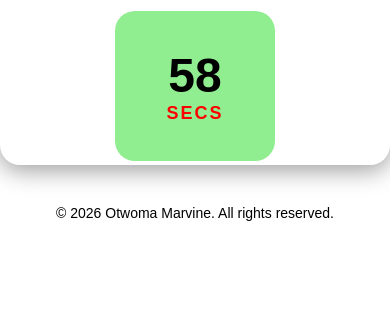
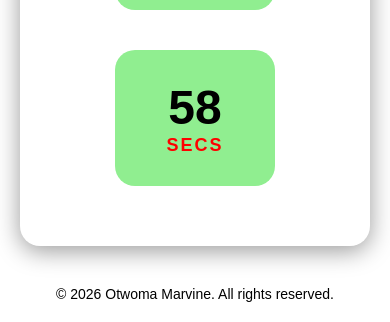
Before and after one commit to otwoma6572/count-, a website built with Vite: page index.html in a window 390 px wide. Shown: the part 684-1006 px from the top of the page. Before the commit the page ends 905 px from the top, so only its background shows below. Built offline with nearby package versions, Linux system fonts and the light colour scheme.

Commit message:
Fix body height for mobile

```diff
--- a/src/style.css
+++ b/src/style.css
@@ -6,12 +6,13 @@
 }
 body{
   width: 100%;
-  height: 100vh;
+  min-height: 100vh;
   display: flex;
   justify-content: center;
   align-items: center;
   flex-direction: column;
   color: #fff;
+  padding: 20px;
 }
 
 
@@ -90,7 +91,6 @@
     flex-wrap: wrap;
   }
   .timer{
-    max-height: 150px;
     margin: 20px;
   }
 
```
